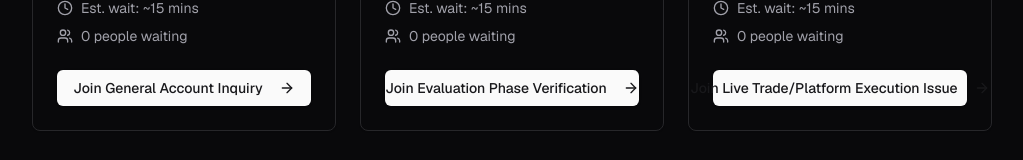
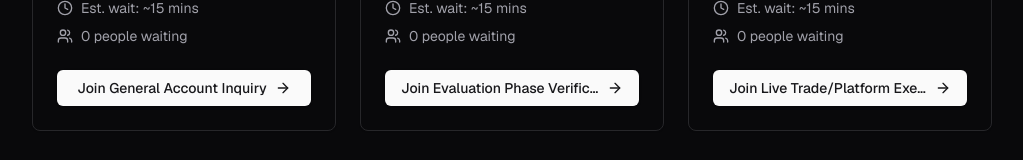
Before and after one commit to rbuserr/Lachesis---QueueSmart-App-, a Next.js app: page /queue/join in a window 1280 px wide. Shown: the part 384-544 px from the top of the page, without its empty margins (128-1151 px from the left). Built offline with nearby package versions, Linux system fonts and the light colour scheme.

Commit message:
Updated join button layout and styling
Updated the button layout to use flexbox, added text truncation, and adjusted icon behavior.

```diff
--- a/src/app/(trader)/queue/join/page.tsx
+++ b/src/app/(trader)/queue/join/page.tsx
@@ -68,11 +68,17 @@ export default async function JoinQueueScreen() {
             </CardContent>
 
             <CardFooter>
-              {/* Server action form or Link to confirm modal would go here */}
               <Button asChild className="w-full group">
-                <Link href={`/queue/join/${service.id}`}>
-                  Join {service.name}
-                  <ArrowRight className="ml-2 h-4 w-4 transition-transform group-hover:translate-x-1" />
+                {/*
+                  FIX: Added flex layout to the Link, truncated the text span,
+                  and added shrink-0 to the icon to prevent overflow.
+                */}
+                <Link
+                  href={`/queue/join/${service.id}`}
+                  className="flex items-center justify-center gap-2 overflow-hidden px-4"
+                >
+                  <span className="truncate">Join {service.name}</span>
+                  <ArrowRight className="h-4 w-4 shrink-0 transition-transform group-hover:translate-x-1" />
                 </Link>
               </Button>
             </CardFooter>
```
